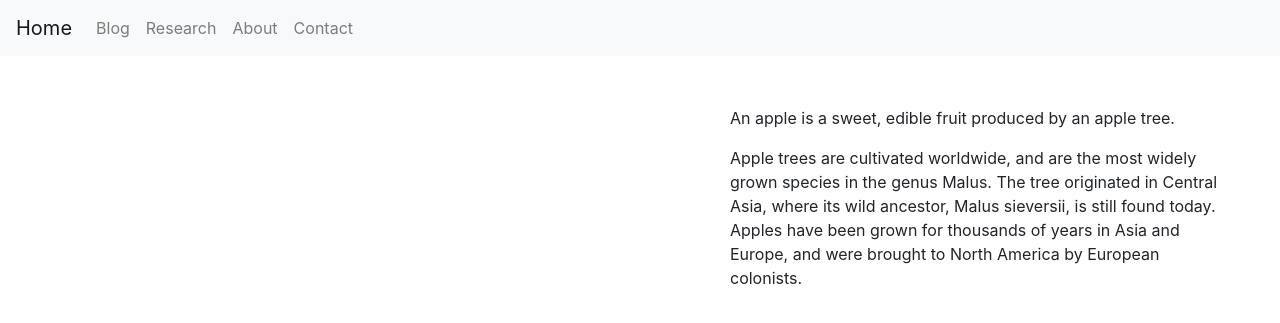
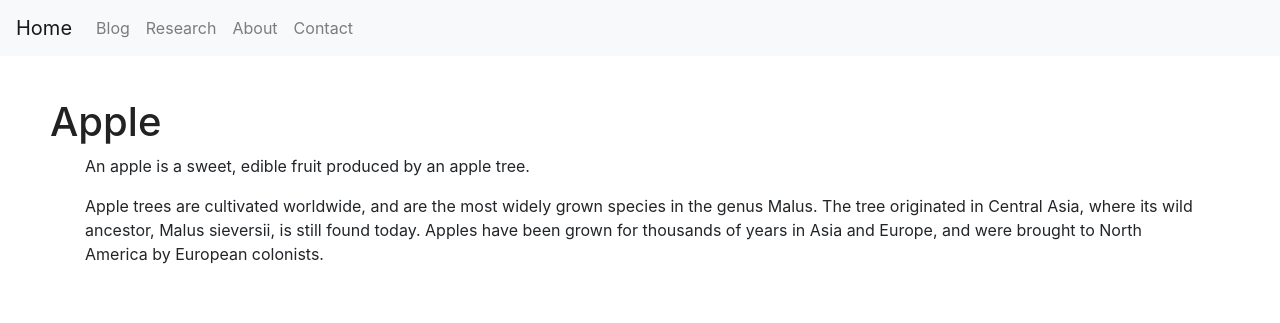
Before and after one commit to AnnetteJing/AnnetteJing.github.io, a Jekyll site: the page built from _posts/2018-08-21-apples.md, in a window 1280 px wide. Shown: the top 323 px of the page. Built offline with Jekyll 4.4.1, drawn with Linux system fonts in a browser that asks for light colours.

Commit message:
post test

```diff
--- a/_layouts/singlePost.html
+++ b/_layouts/singlePost.html
@@ -44,10 +44,10 @@
     <br>
     <br>
 
-    <h1>{{ title }}</h1>
-    <section>
+    <h1>{{ page.title }}</h1>
+    <div class="container">
       {{ content }}
-    </section>
+    </div>
 
 
   </body>
--- a/assets/css/personalizedStyle.css
+++ b/assets/css/personalizedStyle.css
@@ -59,6 +59,7 @@ input[type=submit]:hover {
   padding: 20px;
   border: 2px solid transparent;
   background-color: #f1f1f1;
+  width: 100%;
 }
 
 a {
```
